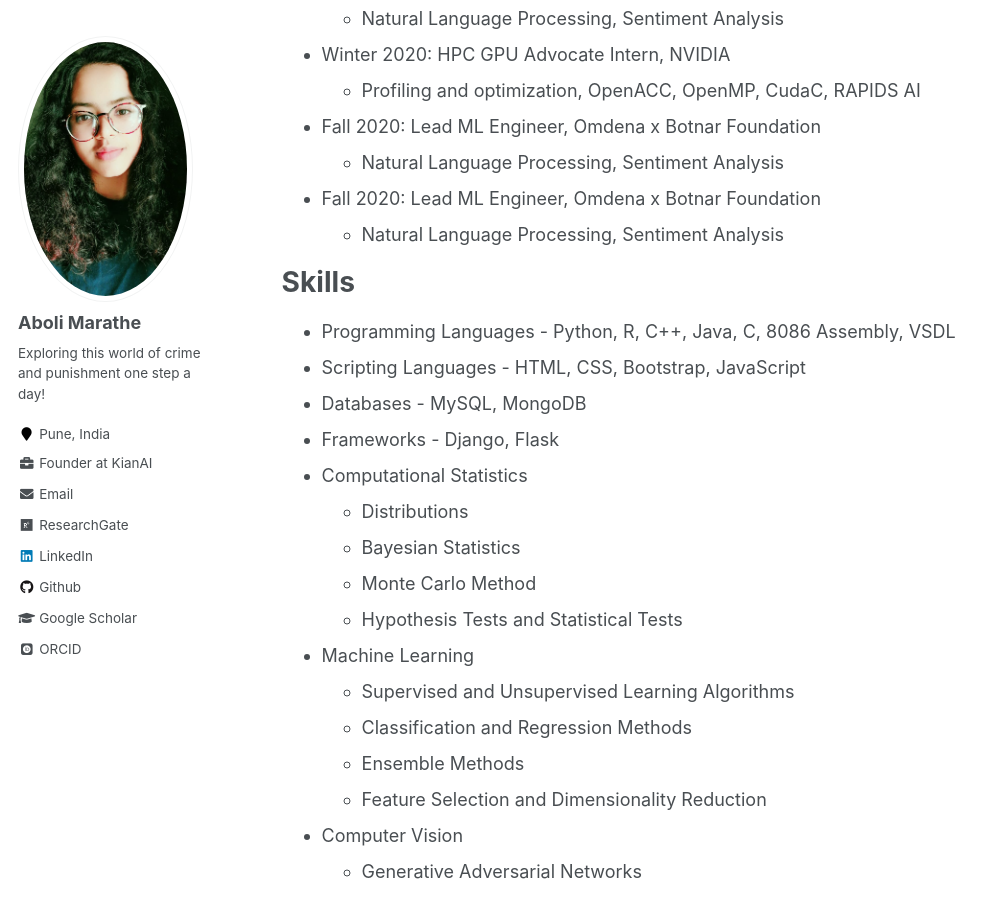
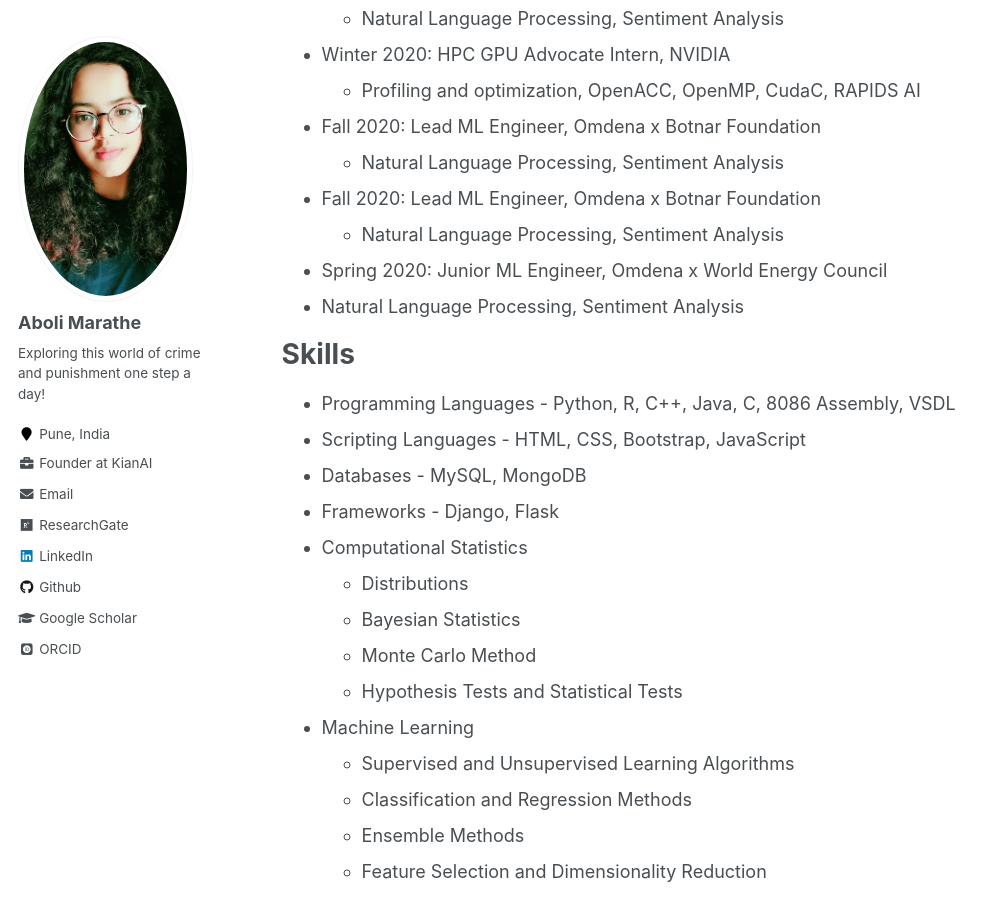
Before and after one commit to Infernolia/Infernolia.github.io, a Jekyll site: the page built from _pages/cv.md, in a window 1280 px wide and 900 px high, scrolled down 547 px. Shown: the whole window, without its empty margins (0-1000 px from the left). Built offline with Jekyll 4.4.1, drawn with Linux system fonts in a browser that asks for light colours; some web fonts are replaced.

Commit message:
Update cv.md

```diff
--- a/_pages/cv.md
+++ b/_pages/cv.md
@@ -32,6 +32,9 @@ Work experience
   * Natural Language Processing, Sentiment Analysis
 
 * Fall 2020: Lead ML Engineer, Omdena x Botnar Foundation
+  * Natural Language Processing, Sentiment Analysis
+
+ * Spring 2020: Junior ML Engineer, Omdena x World Energy Council
   * Natural Language Processing, Sentiment Analysis
 
 Skills
```
